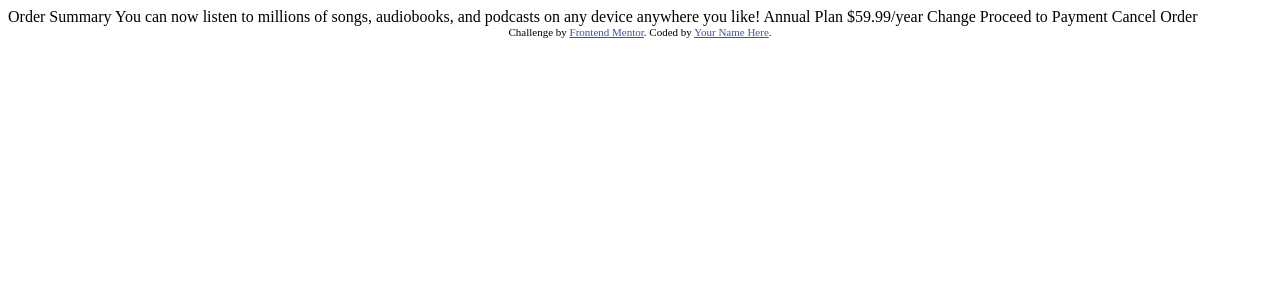
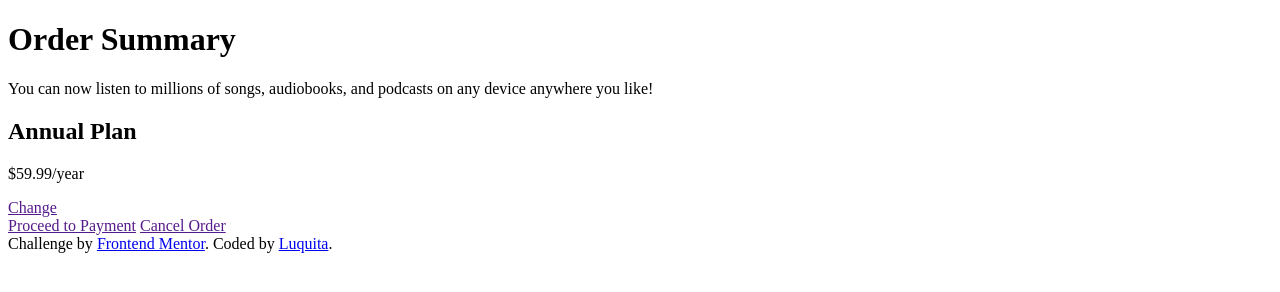
Before and after one commit to LucaRiver0n/SummaryChallenge, a website: page index.html in a window 1280 px wide. Drawn offline with Linux system fonts and the light colour scheme.

Commit message:
Añadi la estructura basica al HTML

```diff
--- a/index.html
+++ b/index.html
@@ -9,29 +9,31 @@
     <title>Frontend Mentor | Order summary card</title>
 
     <!-- Feel free to remove these styles or customise in your own stylesheet 👍 -->
-  <style>
-    .attribution { font-size: 11px; text-align: center; }
-    .attribution a { color: hsl(228, 45%, 44%); }
-  </style>
+
   </head>
   <body>
+    <main>
 
-  Order Summary
+      <div class="header">
+        <h1>Order Summary</h1>
+        <p>You can now listen to millions of songs, audiobooks, and podcasts on any
+        device anywhere you like!</p>
+      </div>
+      <div class="middle-part">
+        <h2>Annual Plan</h2>
+        <p>$59.99/year</p>
+        <a href="">Change</a>
+      </div>
 
-  You can now listen to millions of songs, audiobooks, and podcasts on any
-  device anywhere you like!
-
-  Annual Plan
-  $59.99/year
-
-  Change
-
-  Proceed to Payment
-  Cancel Order
+      <div class="order">
+        <a href="">Proceed to Payment</a>
+        <a href="">Cancel Order</a>
+      </div>
 
       <div class="attribution">
         Challenge by <a href="https://www.frontendmentor.io?ref=challenge" target="_blank">Frontend Mentor</a>.
-    Coded by <a href="#">Your Name Here</a>.
+        Coded by <a href="#">Luquita</a>.
       </div>
+    </main>
   </body>
 </html>
```
Also changed, not shown: package.json (added, +14 -0 lines), 1 other file. Lines whose indentation alone changed are shown as unchanged.
